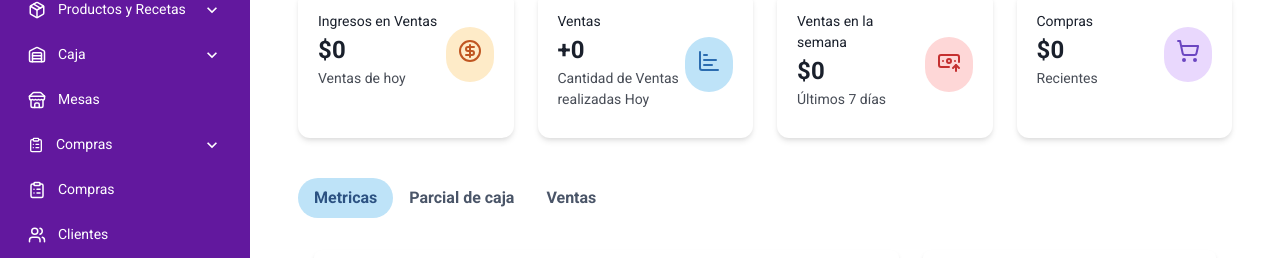
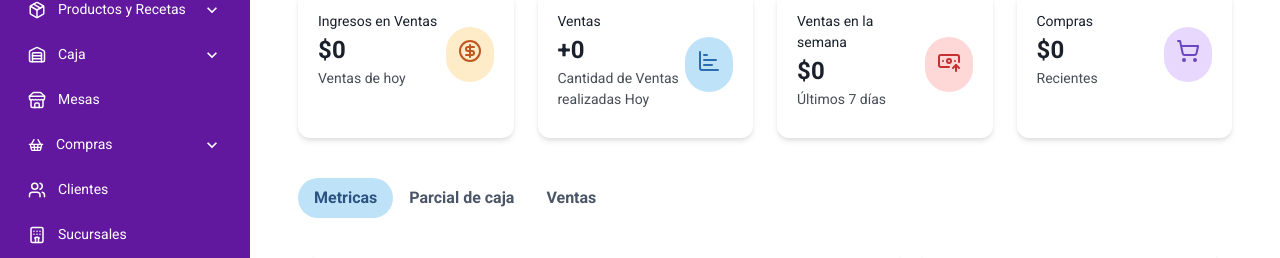
Before and after one commit to JohanVillazar/frontmagnus, a React (Vite) app: page /dashboard in a window 1280 px wide. Shown: the part 124-382 px from the top of the page. Built offline with nearby package versions, Linux system fonts and the light colour scheme; no server answers.

Commit message:
updateiconssidebar

```diff
--- a/src/components/SidebarContent.jsx
+++ b/src/components/SidebarContent.jsx
@@ -4,7 +4,7 @@ import {
   AccordionPanel, Text, HStack, Avatar, Button, Icon, Link, Flex
 } from "@chakra-ui/react";
 import { NavLink } from "react-router-dom";
-import { LayoutDashboard, Package, Plus, ListChecks, Component, Warehouse, LogOut, Store, ClipboardList, Users, Truck, UserCog,Hotel,PlayCircle,NotebookPen } from "lucide-react";
+import { LayoutDashboard, Package, Plus, ListChecks, Component, Warehouse, LogOut, Store, ClipboardList, Users, Truck, UserCog,Hotel,PlayCircle,NotebookPen,ShoppingBasket } from "lucide-react";
 import { useAuth } from "../context/AuthContext";
 
 const SidebarContent = ({ onClose }) => {
@@ -84,7 +84,7 @@ const SidebarContent = ({ onClose }) => {
                         borderRadius="md"
                       >
                         <Box flex="1" textAlign="left" display="flex" alignItems="center" gap={3}>
-                          <Icon as={ClipboardList} boxSize={4} />
+                          <Icon as={ShoppingBasket} boxSize={4} />
                           <Text fontSize="sm">Compras</Text>
                         </Box>
                         <AccordionIcon />
@@ -99,7 +99,6 @@ const SidebarContent = ({ onClose }) => {
                   </Accordion>
                   {/* Fin Desplegable compras */}
 
-        <NavItem icon={ClipboardList} to="/compras/nueva" label="Compras" onClick={onClose} />
         <NavItem icon={Users} to="/clientes" label="Clientes" onClick={onClose} />
         <NavItem icon={Hotel} to="/sucursales" label="Sucursales" />
         <NavItem icon={Truck} to="/suppliers" label="Proveedores" onClick={onClose} />
```
